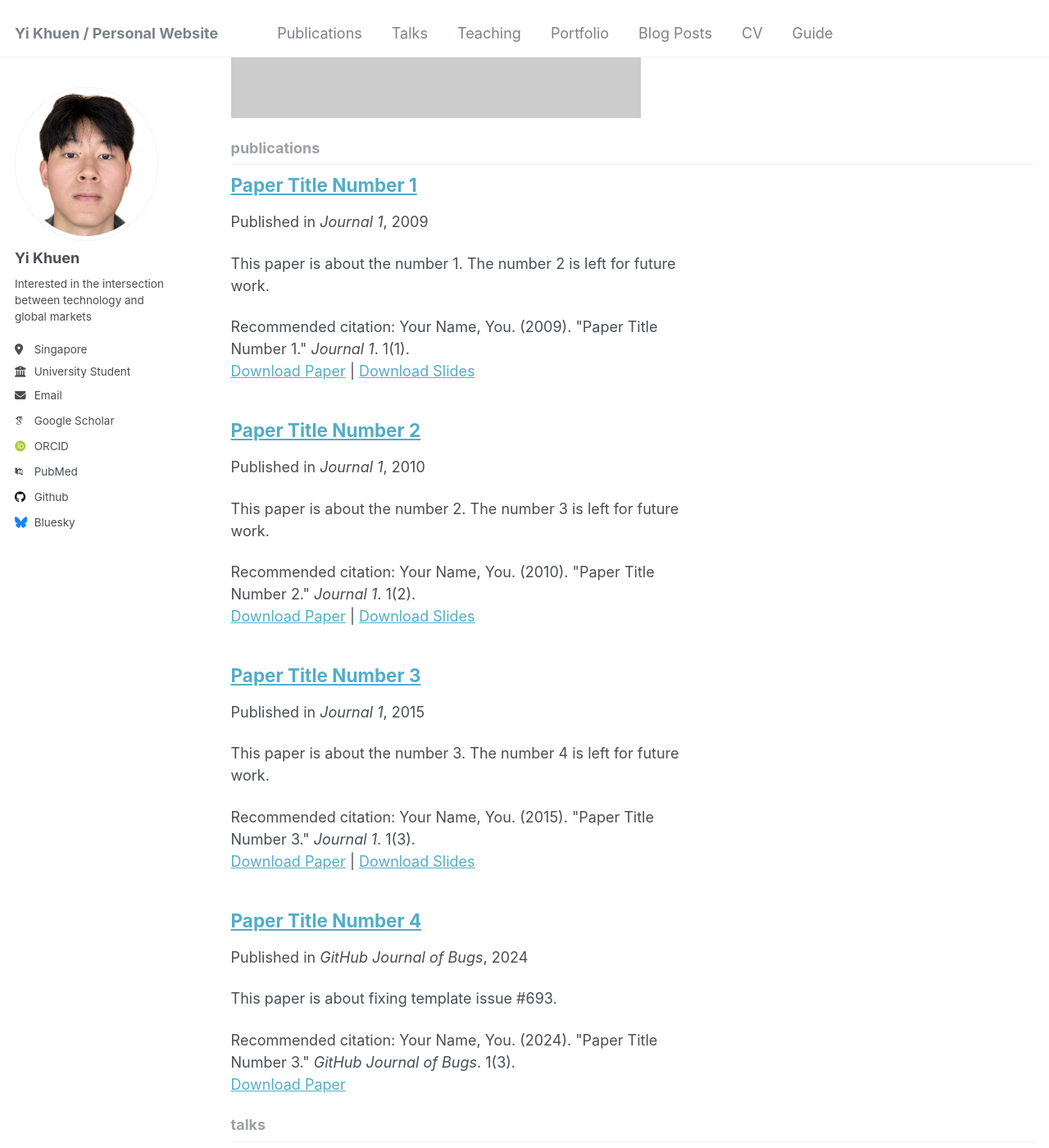
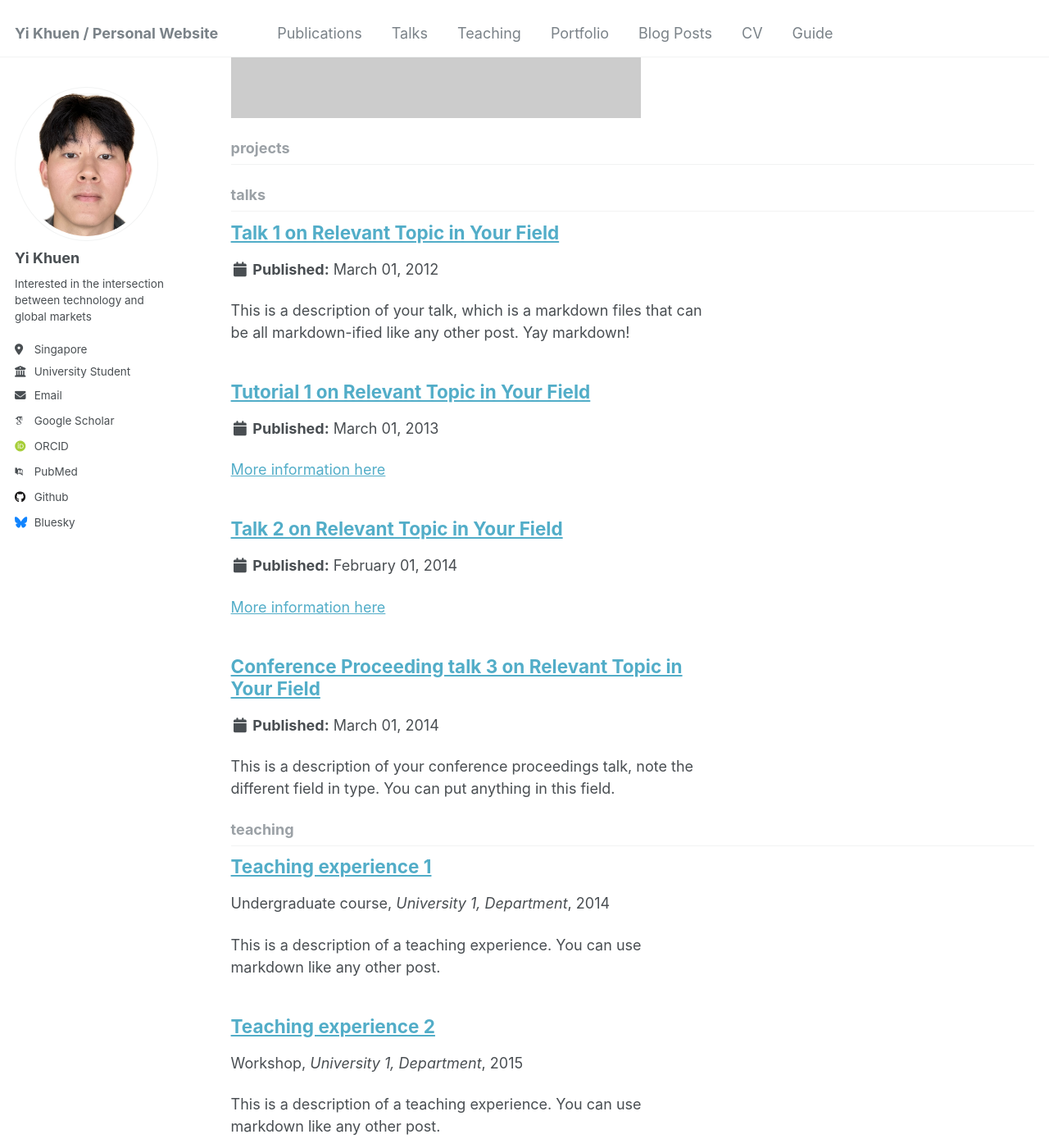
Before and after one commit to yikhuen/yikhuen.github.io, a Jekyll site: the page built from _pages/collection-archive.html, in a window 1280 px wide and 1400 px high, scrolled down 948 px. Shown: the whole window at 82% size. Built offline with Jekyll 4.4.1, drawn with Linux system fonts in a browser that asks for light colours; some web fonts are replaced.

Commit message:
Changed publications to projects

```diff
--- a/_config.yml
+++ b/_config.yml
@@ -214,7 +214,7 @@ collections:
   teaching:
     output: true
     permalink: /:collection/:path/
-  publications:
+  projects:
     output: true
     permalink: /:collection/:path/
   portfolio:
@@ -257,7 +257,7 @@ defaults:
   # _publications
   - scope:
       path: ""
-      type: publications
+      type: projects
     values:
       layout: single
       author_profile: true
```
